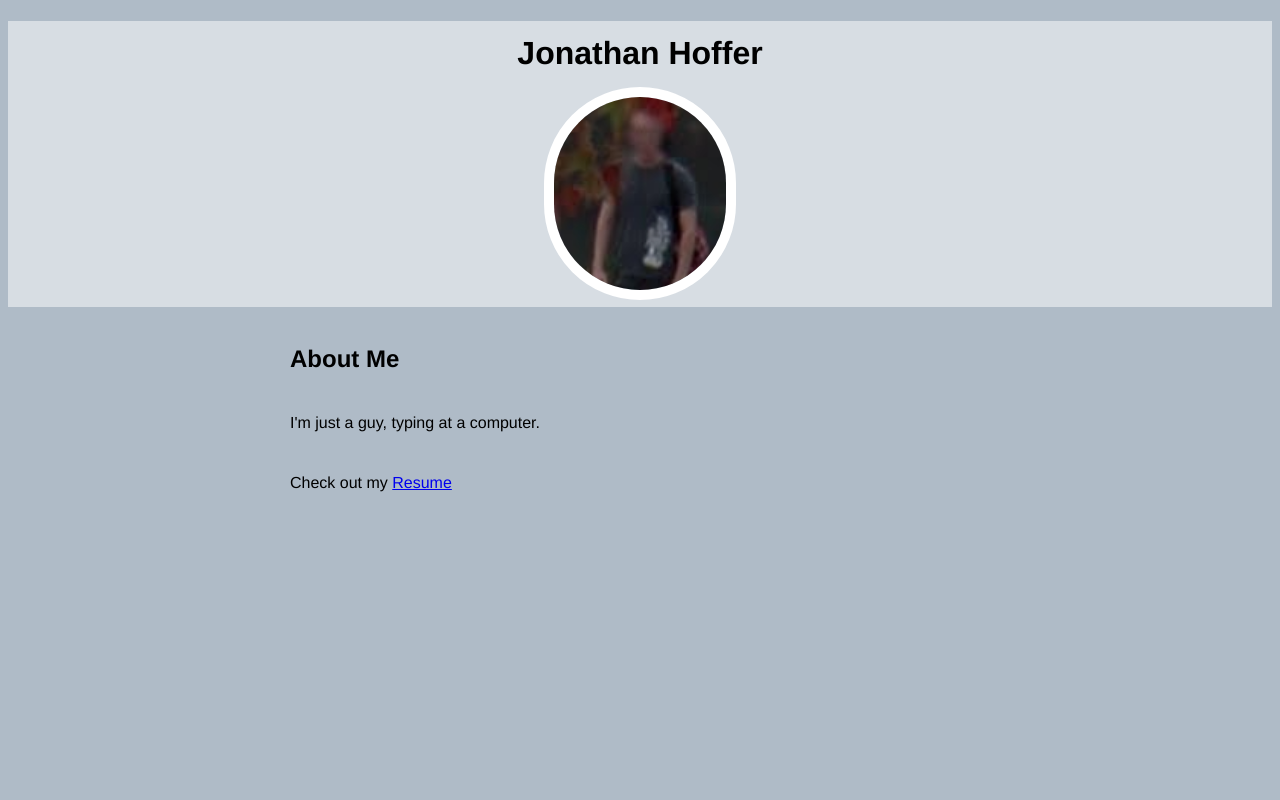
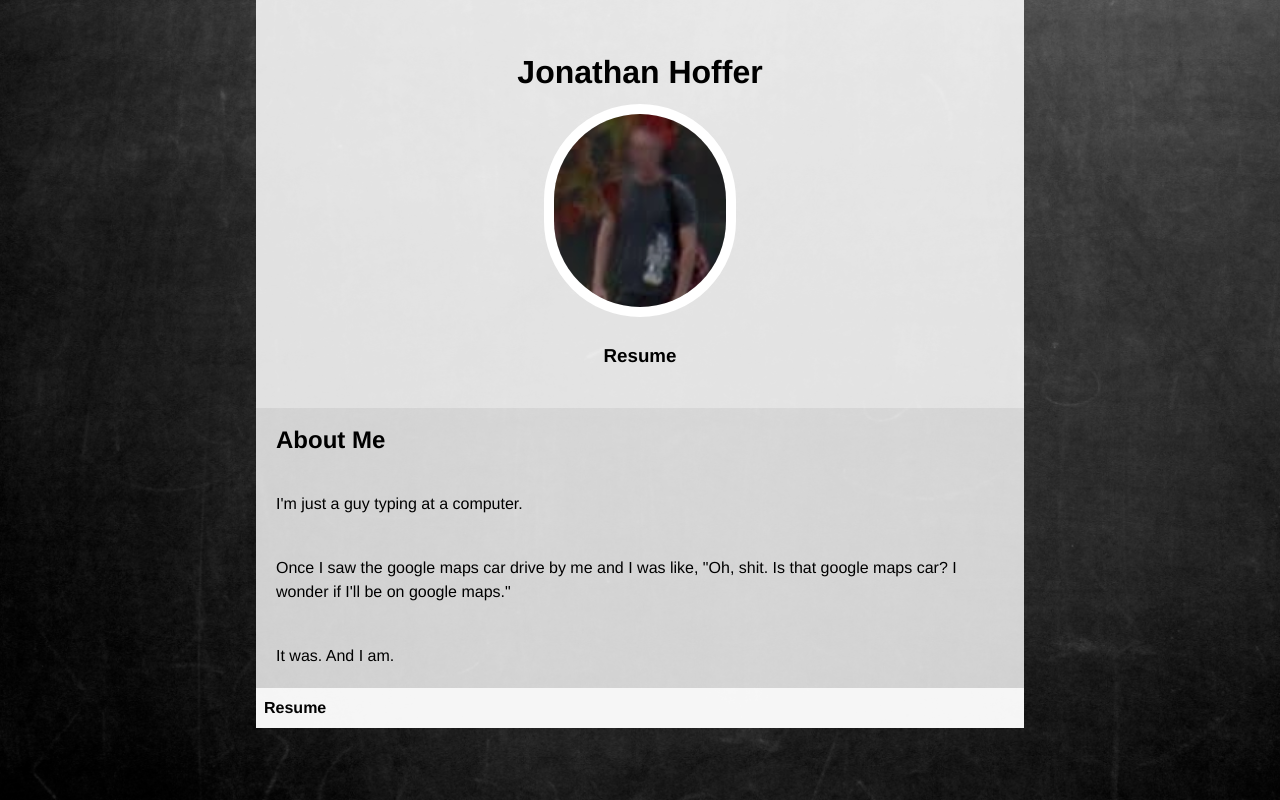
Before and after one commit to jphoffer/FEWD, a PHP site: page / in a window 1280 px wide. Run offline with PHP 8.4, Linux system fonts and the light colour scheme.

Commit message:
Added new background. Styled header.

```diff
--- a/resume/css/style.css
+++ b/resume/css/style.css
@@ -1,13 +1,29 @@
 body {
-  color: ##293D3D;
-  background: rgba(156,171,186,0.8);
+  background: url('../img/chalk.jpg');
+  background-size: cover;
   font-size: 16px;
   line-height: 24px;
+  margin: 0;
+	padding: 0;
+	border: 0;
 }
 
-h1, h2, h3, h4, h5, h6, p, a, li, blockquote {
-  padding-top: 20px;
+* {
+  box-sizing: border-box;
+}
+
+nav a {
+  text-decoration: none;
+  color: #000;
+}
+h1, h2, h3, h4, h5, h6, p, a, blockquote {
+  padding: 20px;
   font-family: "Helvetica", sans-serif;
+  margin: 0px;
+}
+
+li {
+  padding: 5px;
 }
 
 blockquote {
@@ -16,22 +32,38 @@ blockquote {
 }
 
 header {
-  background: rgba(255, 255, 255, .5);
+  background: rgba(255, 255, 255, .3);
   text-align: center;
-  padding-top: 0px;
-}
-
-ul {
-  line-height: 20px;
-  padding-top: 5px;
+  padding-top: 40px;
+  padding-bottom: 20px;
+  margin-bottom: 0px;
 }
 
 section {
-    max-width: 700px;
-     margin: 10px auto;
+  margin: 0px;
+  padding: 0px;
+  border: 0px;
 }
 
 img {
   border: 10px solid white;
   border-radius: 100px;
 }
+
+#container {
+  width: 60%;
+  height: auto;
+  position: relative;
+  margin: 0 auto;
+  background: rgba(255, 255, 255, .8);
+  margin-top: 0px;
+}
+
+.button {
+  display: block;
+  color: #020202;
+  font-weight: bold;
+  background: rgba(255, 255, 255, .8);
+  padding: 8px;
+  text-decoration: none;
+}
--- a/resume/index.html
+++ b/resume/index.html
@@ -5,13 +5,20 @@
   <link rel="stylesheet" href="css/style.css">
 </head>
 <body>
+  <div id="container">
   <header>
     <h1>Jonathan Hoffer</h1>
     <img src="img/jon.png">
+    <nav>
+      <h3><a href="resume.html">Resume</a></h3>
+    </nav>
   </header>
     <section>
       <h1>About Me</h1>
-<p>I'm just a guy, typing at a computer.</p>
-<p>Check out my <a href="resume.html">Resume</a></p>
+        <p>I'm just a guy typing at a computer.</p>
+        <p>Once I saw the google maps car drive by me and I was like, "Oh, shit. Is that google maps car? I wonder if I'll be on google maps."</p>
+        <p>It was. And I am.</p>
+        <a href="resume.html" class="button">Resume</a>
 </body>
+  </div>
 </html>
```
Also changed, not shown: resume/css/reset.css (added, +46 -0 lines), resume/resume.html (+9 -4 lines), resume/css/normalize.css (added), resume/img/chalk.jpg (added), resume/img/river.jpg (added). Lines whose indentation alone changed are shown as unchanged.
